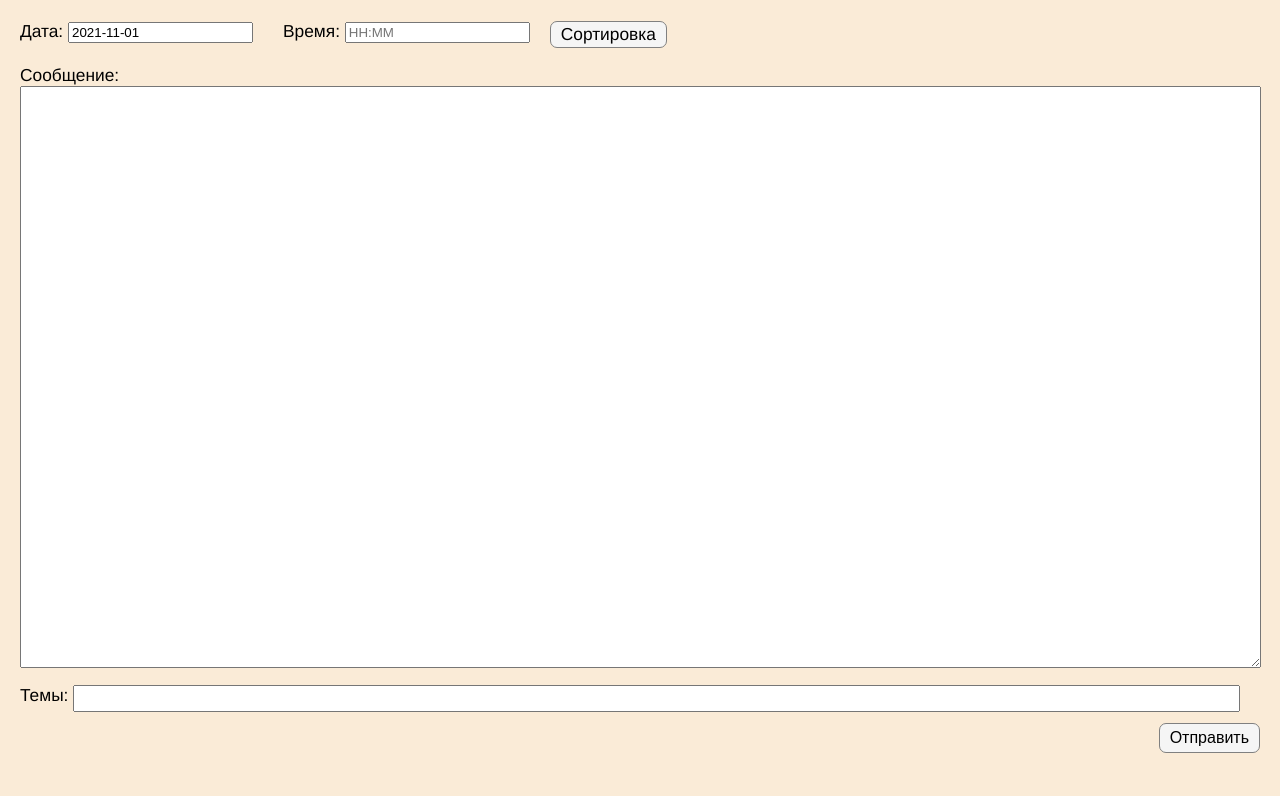
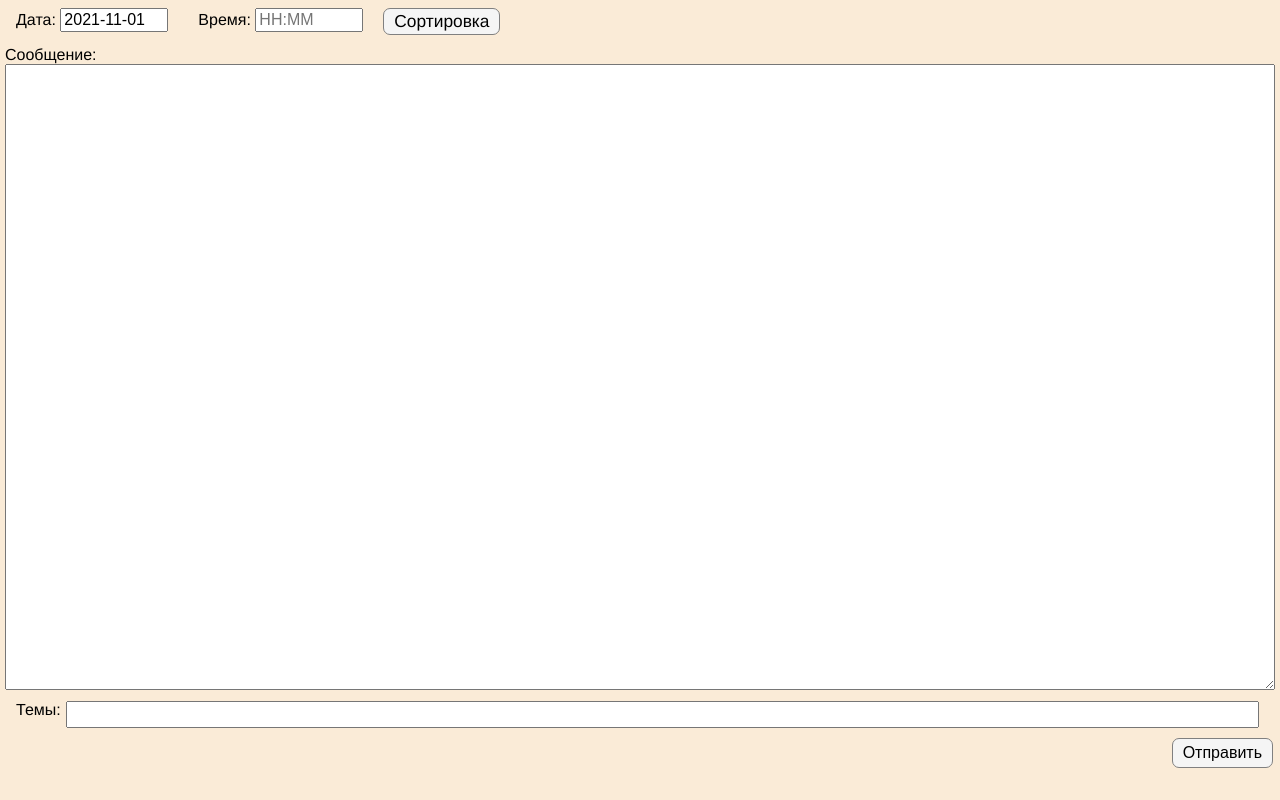
Before and after one commit to dp140482/news2022, a React (Create React App) app in the folder front/: page / in a window 1280 px wide. Built offline with nearby package versions, Linux system fonts and the light colour scheme.

Commit message:
Версия 0.7

```diff
--- a/front/src/App.js
+++ b/front/src/App.js
@@ -1,15 +1,32 @@
 import React from 'react';
 import { BrowserRouter, Routes, Route } from 'react-router-dom';
+import {dateJSON} from './components/Sort/datetools';
 import Write from './components/Write/Write';
 import Sort from './components/Sort/Sort';
 
 const App = () => {
     const [ableTags, setAbleTags] = React.useState(["Россия"]);
+    const [date, setDate] = React.useState(dateJSON(new Date()));
+    const [time, setTime] = React.useState('');
+    const [msgText, setMsgText] = React.useState('');
+    const [tags, setTags] = React.useState('');
+
     return (
         <BrowserRouter>
         <Routes>
             <Route exact path="/" element={
-                <Write ableTags={ableTags} setAbleTags={setAbleTags}  />
+                <Write
+                    ableTags={ableTags}
+                    setAbleTags={setAbleTags}
+                    date={date}
+                    setDate={setDate}
+                    time={time}
+                    setTime={setTime}
+                    msgText={msgText}
+                    setMsgText={setMsgText}
+                    tags={tags}
+                    setTags={setTags}
+                />
             } />
             <Route path="/sort" element={<Sort />}>
                 <Route path=":showDate" element={<Sort />} />
--- a/front/src/components/Sort/Sort.jsx
+++ b/front/src/components/Sort/Sort.jsx
@@ -57,7 +57,7 @@ function handleRefresh() {
     }
 
     const handleSave = () => {
-      return fetch('http://localhost:3003/rewrite-all' + date, {
+      return fetch('http://localhost:3003/rewrite-all/' + date, {
         method: 'PUT',
         headers: {
           "Content-Type": "application/json"
--- a/front/src/components/Sort/datetools.js
+++ b/front/src/components/Sort/datetools.js
@@ -49,7 +49,7 @@ export const toRusWeekday = jsonDate => {
 }
 
 export const dateJSON = dateobj => {
-    return dateobj.getFullYear() + '-' + twoDigits(dateobj.getMonth + 1) + '-' + twoDigits(dateobj.getDate());
+    return dateobj.getFullYear() + '-' + twoDigits(dateobj.getMonth() + 1) + '-' + twoDigits(dateobj.getDate());
 }
 
 export const Yesterday = () => {
--- a/front/src/components/Write/Write.css
+++ b/front/src/components/Write/Write.css
@@ -1,7 +1,7 @@
 .write-app {
-  padding: 15px 20px 5px 5px;
-  height: 97vh;
-  font-size: 13pt;
+  padding: 2px;
+  height: 99.5vh;
+  font-size: 12pt;
   background-color: antiquewhite;
   font-family: "Helvetica Neue", "Calibri", "Arial", sans-serif;
 }
@@ -14,26 +14,30 @@
   display: flex;
   flex-direction: column;
   text-align: left;
+  padding: 1px;
 }
 
 .msgTextArea {
-  width: 100%;
-  height: 72vh;
+  height: 78vh;
   font-family: "Helvetica Neue", "Calibri", "Arial", sans-serif;
   font-size: 13pt;
-  line-height: 150%;
-  padding: 2px 7px;
+  line-height: 130%;
   text-align: left;
+  outline-color: gray;
+  outline-width: 1px;
+  padding: 0 4px;
 }
 
 .upFieldset {
   display: flex;
   flex-direction: row;
+  min-width: 500px;
 }
 
 .downFieldset {
   display: flex;
   flex-direction: row;
+  padding-top: 10px;
 }
 
 .timeBlock {
@@ -44,6 +48,15 @@
   width: 100%;
   margin: 0 5px;
   font-size: 13pt;
+  outline-color: gray;
+  outline-width: 1px;
+}
+
+.dateTimeInputs {
+  font-size: 12pt;
+  outline-color: gray;
+  outline-width: 1px;
+  width: 100px;
 }
 
 .sendForm {
@@ -74,6 +87,7 @@
 .buttons {
   display: flex;
   justify-content: flex-end;
+  padding: 0 5px;
 }
 
 .buttons button {
--- a/front/src/components/Write/Write.jsx
+++ b/front/src/components/Write/Write.jsx
@@ -1,20 +1,16 @@
-import React, {useState} from 'react';
+import React from 'react';
 import {v4 as uuid} from 'uuid';
 import { Link } from 'react-router-dom';
 import './Write.css';
 
-const Write = ({ableTags, setAbleTags}) => {
-  const dateToJSON = date => {
-    return date.getFullYear() + '-'
-        + ((date.getMonth() < 9) ? '0' : '') + (date.getMonth() + 1) + '-'
-        + ((date.getDate() < 10) ? '0' : '') + date.getDate();
-  };
-
-  const [date, setDate] = useState(dateToJSON(new Date()));
-  const [time, setTime] = useState('');
-  const [msgText, setMsgText] = useState('');
-  const [tags, setTags] = useState('');
-
+const Write = (props) => {
+  const {
+    ableTags, setAbleTags,
+    date, setDate,
+    time, setTime,
+    msgText, setMsgText,
+    tags, setTags
+  } = props;
 
   const send = object => {
     return fetch('http://localhost:3003/add-msg/' + object.date, {
@@ -68,10 +64,21 @@ const Write = ({ableTags, setAbleTags}) => {
         <fieldset className="enFieldset upFieldset">
           <div>
             <label>Дата: </label>
-            <input type="text" value={date} onChange={handleDateChange} />
+            <input
+              type="text"
+              value={date}
+              onChange={handleDateChange}
+              className="dateTimeInputs"
+            />
           </div><div className="timeBlock">
             <label>Время: </label>
-            <input type="text" placeholder="HH:MM" value={time} onChange={handleTimeChange} />
+            <input
+              type="text"
+              placeholder="HH:MM"
+              value={time}
+              onChange={handleTimeChange}
+              className="dateTimeInputs"
+            />
           </div>
           <Link to={"/sort/" + date} className="link">Сортировка</Link>
         </fieldset>
```
Also changed, not shown: 1 other file (tests, documents, lock files or other folders).
